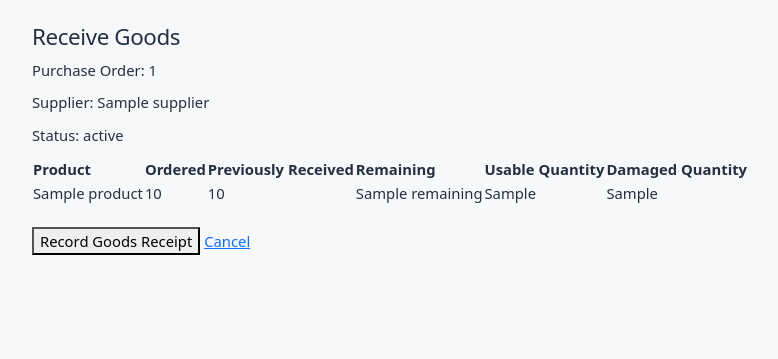
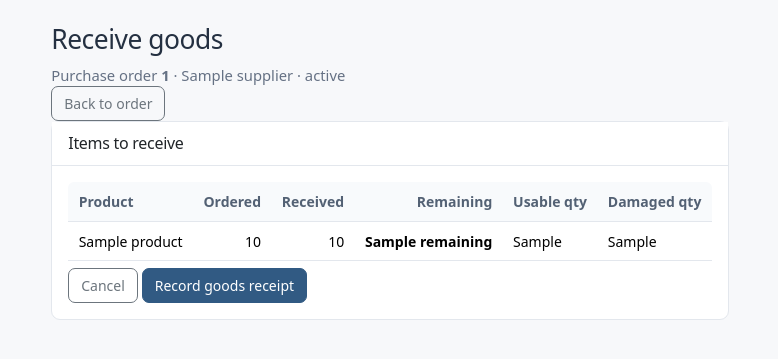
Before and after one commit to mehreen-7547/ai-assisted-inventory-manager, a Django app: template purchasing/templates/purchasing/goods_receipt_form.html in a window 1280 px wide. Shown: the top 359 px of the page, without its empty margins (250-1028 px from the left). Run offline with Django 5.2, Linux system fonts and the light colour scheme; the template is opened without the code that fills it: most values are stand-ins (such as "Sample title", 1, 10 or a date in 2020).

Commit message:
Redesign goods receipt form with readable compact table and aligned actions

```diff
--- a/purchasing/templates/purchasing/goods_receipt_form.html
+++ b/purchasing/templates/purchasing/goods_receipt_form.html
@@ -1,76 +1,47 @@
-
 {% extends 'base.html' %}
-
+{% block title %}Receive Goods · {{ order.po_number }}{% endblock %}
 {% block content %}
-
-<h2>Receive Goods</h2>
-
-<p>
-    Purchase Order: {{ order.po_number }}
-</p>
-
-<p>
-    Supplier: {{ order.supplier.name }}
-</p>
-
-<p>
-    Status: {{ order.get_status_display }}
-</p>
-
-<form method="post">
+<div class="page-heading">
+    <div>
+        <h1>Receive goods</h1>
+        <p class="text-secondary mb-0">Purchase order <strong>{{ order.po_number }}</strong> · {{ order.supplier.name }} · {{ order.get_status_display }}</p>
+    </div>
+    <a class="btn btn-outline-secondary" href="{% url 'purchase_order_detail' order.pk %}">Back to order</a>
+</div>
+<form method="post" class="card receipt-form">
     {% csrf_token %}
-
-    <input
-        type="hidden"
-        name="submission_key"
-        value="{{ submission_key }}"
-    >
-
+    <input type="hidden" name="submission_key" value="{{ submission_key }}">
+    <div class="card-header"><h2 class="h6 mb-0">Items to receive</h2></div>
+    <div class="card-body">
         {{ form.non_field_errors }}
-
-    <table>
-        <thead>
-            <tr>
-                <th>Product</th>
-                <th>Ordered</th>
-                <th>Previously Received</th>
-                <th>Remaining</th>
-                <th>Usable Quantity</th>
-                <th>Damaged Quantity</th>
-            </tr>
-        </thead>
-
+        <div class="table-responsive">
+            <table class="table align-middle receipt-table">
+                <thead><tr>
+                    <th scope="col">Product</th>
+                    <th scope="col" class="text-end">Ordered</th>
+                    <th scope="col" class="text-end">Received</th>
+                    <th scope="col" class="text-end">Remaining</th>
+                    <th scope="col">Usable qty</th>
+                    <th scope="col">Damaged qty</th>
+                </tr></thead>
                 <tbody>
                 {% for row in receipt_rows %}
                 <tr>
-                <td>{{ row.line.product.name }}</td>
-                <td>{{ row.line.quantity_ordered }}</td>
-                <td>{{ row.line.quantity_received }}</td>
-                <td>{{ row.remaining }}</td>
-
-                <td>
-                    {{ row.received_field }}
-                    {{ row.received_field.errors }}
-                </td>
-
-                <td>
-                    {{ row.damaged_field }}
-                    {{ row.damaged_field.errors }}
-                </td>
+                    <td class="receipt-product">{{ row.line.product.name }}</td>
+                    <td class="text-end">{{ row.line.quantity_ordered }}</td>
+                    <td class="text-end">{{ row.line.quantity_received }}</td>
+                    <td class="text-end fw-semibold">{{ row.remaining }}</td>
+                    <td><div class="receipt-input">{{ row.received_field }}{{ row.received_field.errors }}</div></td>
+                    <td><div class="receipt-input">{{ row.damaged_field }}{{ row.damaged_field.errors }}</div></td>
                 </tr>
                 {% endfor %}
                 </tbody>
             </table>
-
-    <br>
-
-    <button type="submit">
-        Record Goods Receipt
-    </button>
-
-    <a href="{% url 'purchase_order_detail' order.pk %}">
-        Cancel
-    </a>
+        </div>
+        <div class="receipt-actions">
+            <a class="btn btn-outline-secondary" href="{% url 'purchase_order_detail' order.pk %}">Cancel</a>
+            <button type="submit" class="btn btn-primary">Record goods receipt</button>
+        </div>
+    </div>
 </form>
-
 {% endblock %}
```
Lines whose indentation alone changed are shown as unchanged.
